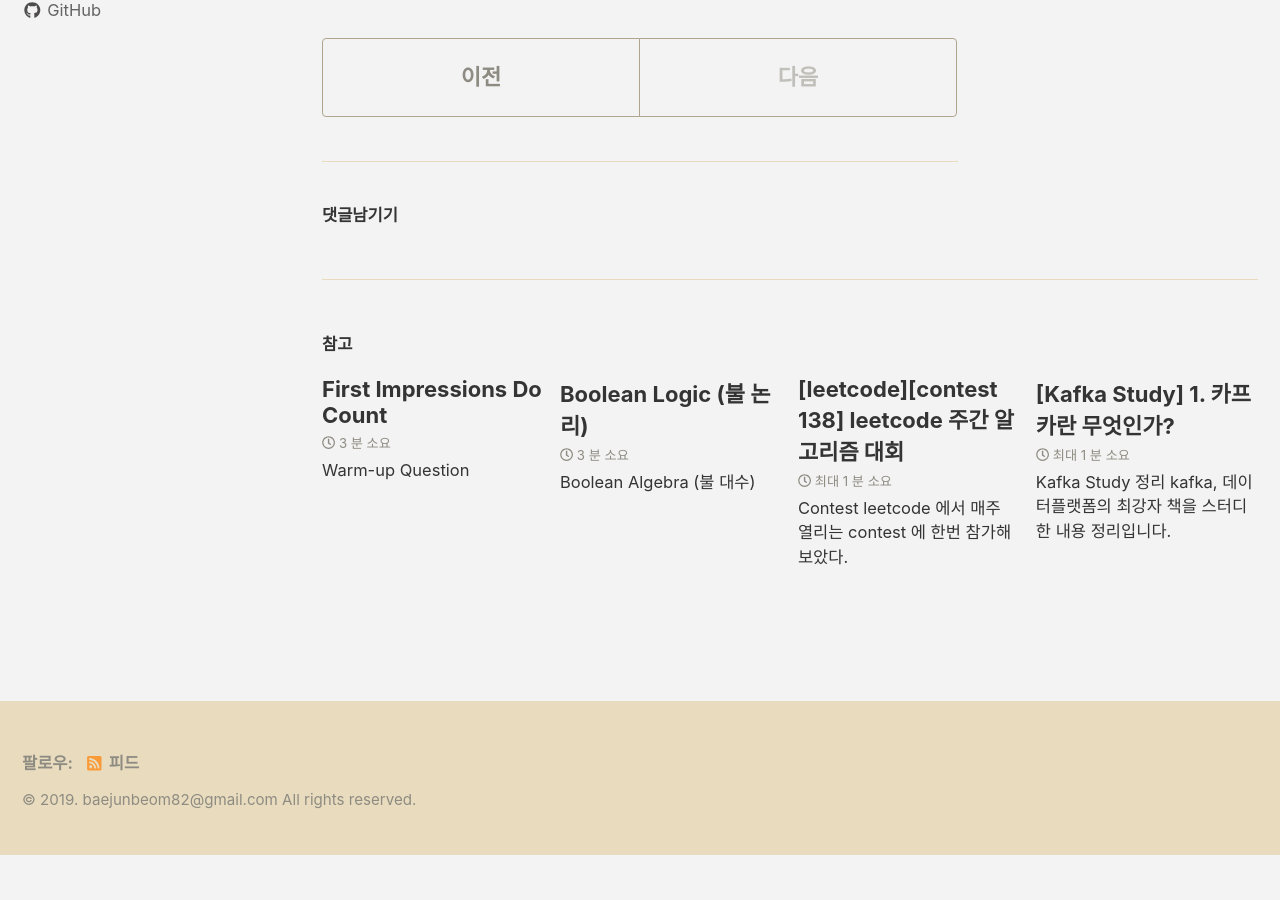
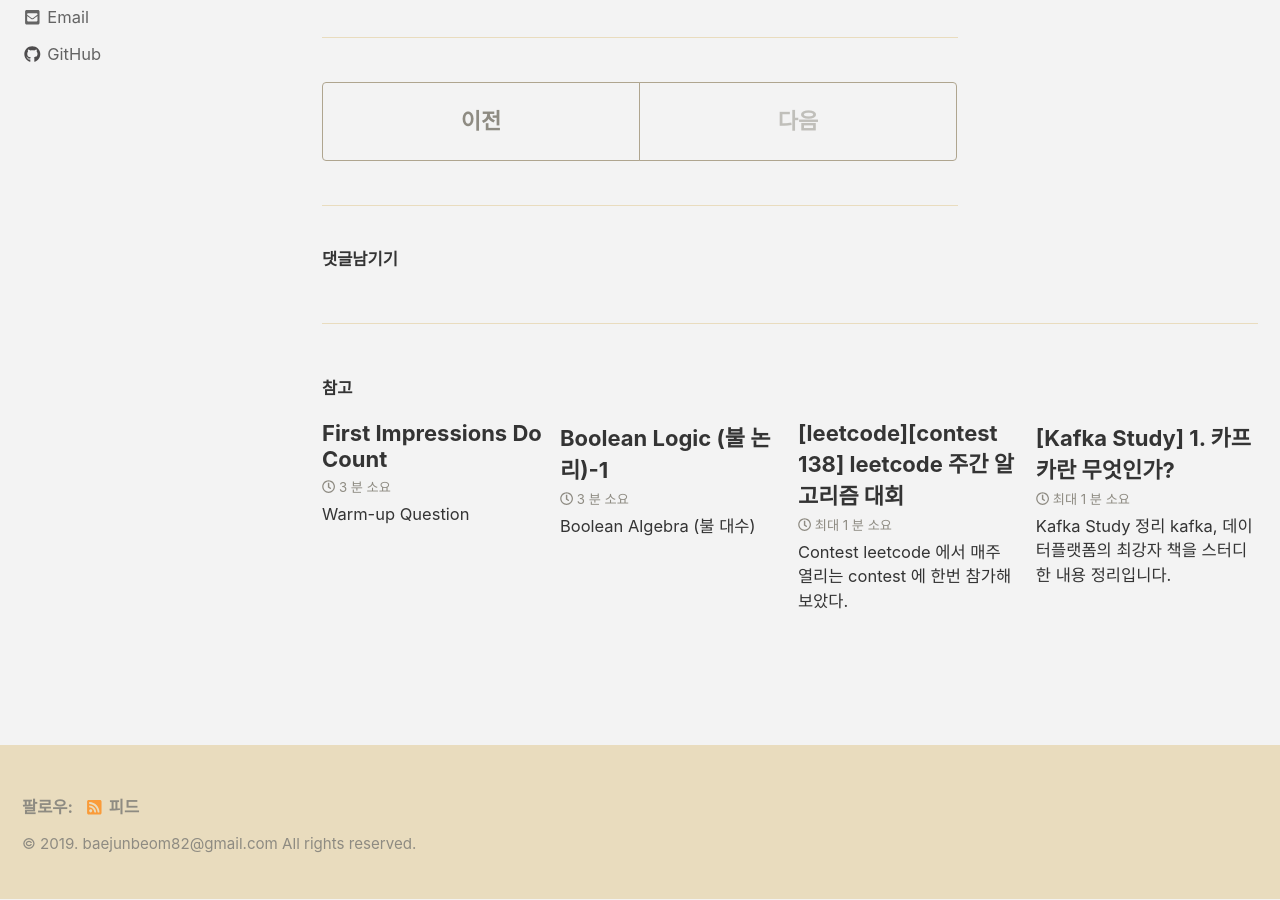
Before and after one commit to mayang3/mayang3.github.io, a Jekyll site: the page built from _posts/2019-05-31-유용한_사이트_모음.md, in a window 1280 px wide and 900 px high, scrolled down 2387 px. Built offline with Jekyll 4.4.1, drawn with Linux system fonts in a browser that asks for light colours; cached includes are drawn as plain includes; nearby versions of some CDN libraries; comment, search, counter and statistics services are not loaded; before the commit the page ends 3243 px from its top, so only the background shows below that; some of the changed text lies outside the part shown.

Commit message:
update post

```diff
--- a/_posts/2019-05-29-boolean-logic.md
+++ b/_posts/2019-05-29-boolean-logic.md
@@ -1,5 +1,5 @@
 ---
-title: "Boolean Logic (불 논리)"
+title: "Boolean Logic (불 논리)-1"
 tag:
 - boolean logic
 - hardware
```
Also changed, not shown: _posts/2019-05-31-유용한_사이트_모음.md (+2 -2 lines).
